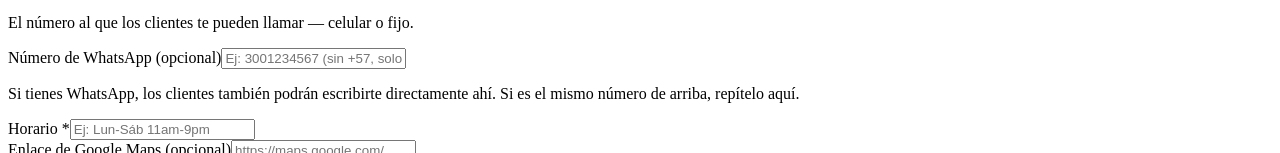
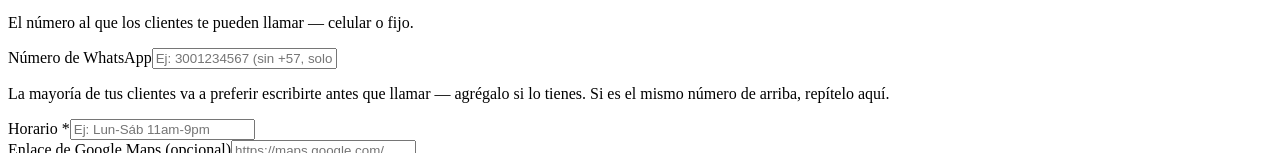
Before and after one commit to Trev1981-byte/sabores-ibague, a Next.js app in the folder sabores-ibague/: page /agregar in a window 1280 px wide. Shown: the part 351-504 px from the top of the page. Built offline with nearby package versions, Linux system fonts and the light colour scheme; no server answers; the database is empty.

Commit message:
Update AddRestaurantForm.tsx

```diff
--- a/sabores-ibague/src/components/AddRestaurantForm.tsx
+++ b/sabores-ibague/src/components/AddRestaurantForm.tsx
@@ -211,7 +211,7 @@ export function AddRestaurantForm({ categories }: { categories: Category[] }) {
       </div>
 
       <div className="field">
-        <label htmlFor="whatsappNumber">Número de WhatsApp (opcional)</label>
+        <label htmlFor="whatsappNumber">Número de WhatsApp</label>
         <input
           id="whatsappNumber"
           name="whatsappNumber"
@@ -219,8 +219,9 @@ export function AddRestaurantForm({ categories }: { categories: Category[] }) {
           placeholder="Ej: 3001234567 (sin +57, solo el número)"
         />
         <p className="field-hint">
-          Si tienes WhatsApp, los clientes también podrán escribirte
-          directamente ahí. Si es el mismo número de arriba, repítelo aquí.
+          La mayoría de tus clientes va a preferir escribirte antes que
+          llamar — agrégalo si lo tienes. Si es el mismo número de arriba,
+          repítelo aquí.
         </p>
       </div>
 
```
